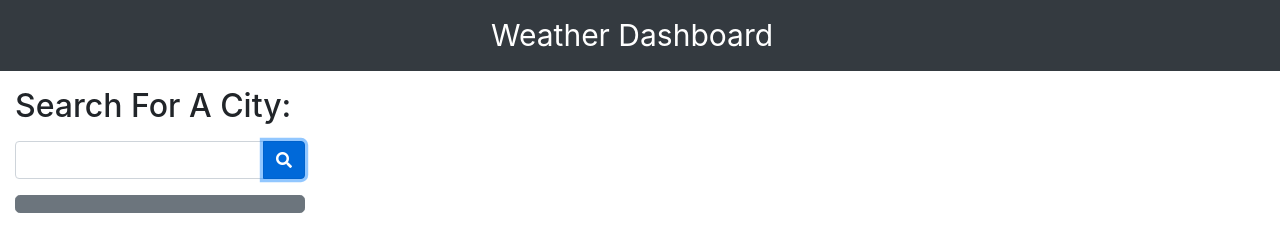
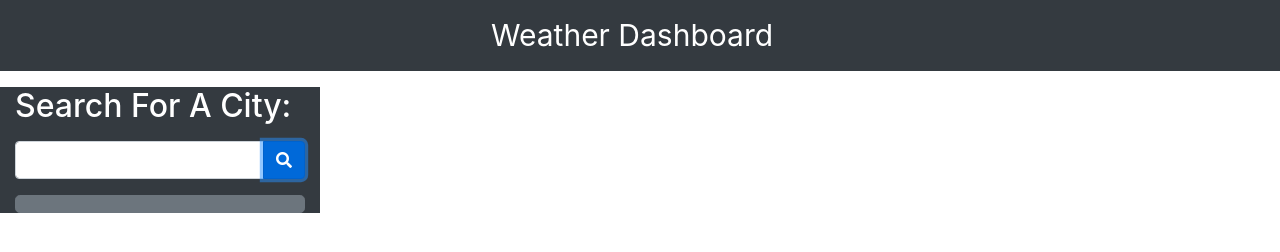
Before and after one commit to collinlanie12/weather-dashboard, a plain HTML site: page index.html in a window 1280 px wide. Both pictures are taken after a click on the button 284 px from the left and 160 px from the top of the page. Drawn offline with nearby package versions, Linux system fonts and the light colour scheme; no server answers.

Commit message:
added some style and gif to project. added img folder

```diff
--- a/assets/script.js
+++ b/assets/script.js
@@ -1,5 +1,12 @@
 var searches = [];
+
 var citySearch = $("#citySearchInput").val();
+
+$(document).ready(function () {
+    $(".cityBtn").text(JSON.parse(localStorage.getItem("searches")));
+
+});
+
 
 function displayButtonInfo() {
     clear();
@@ -113,9 +120,12 @@ function displayButtonInfo() {
 
 $("#searchbtn").on("click", function () {
     clear();
+
     citySearch = $("#citySearchInput").val();
+
     $("#pastSearch").empty();
     searches.push(citySearch);
+    localStorage.setItem("lastSearch", JSON.stringify(searches));
     for (var i = 0; i < searches.length; i++) {
         var newBtns = $("<button>").attr("class", "btn btn-secondary cityBtn btn-lg btn-block");
         newBtns.attr("data-name", searches[i]);
--- a/index.html
+++ b/index.html
@@ -20,7 +20,7 @@
     </nav>
     <div class="container-fluid">
         <div class="row mt-3">
-            <div class="col-md-3">
+            <div id="searchArea" class="col-md-3 bg-dark text-white">
                 <h2>Search For A City:</h2>
                 <div class="input-group mt-3">
                     <input type="text" class="form-control" id="citySearchInput" type="search" aria-label="search">
```
Also changed, not shown: 2 other files.
